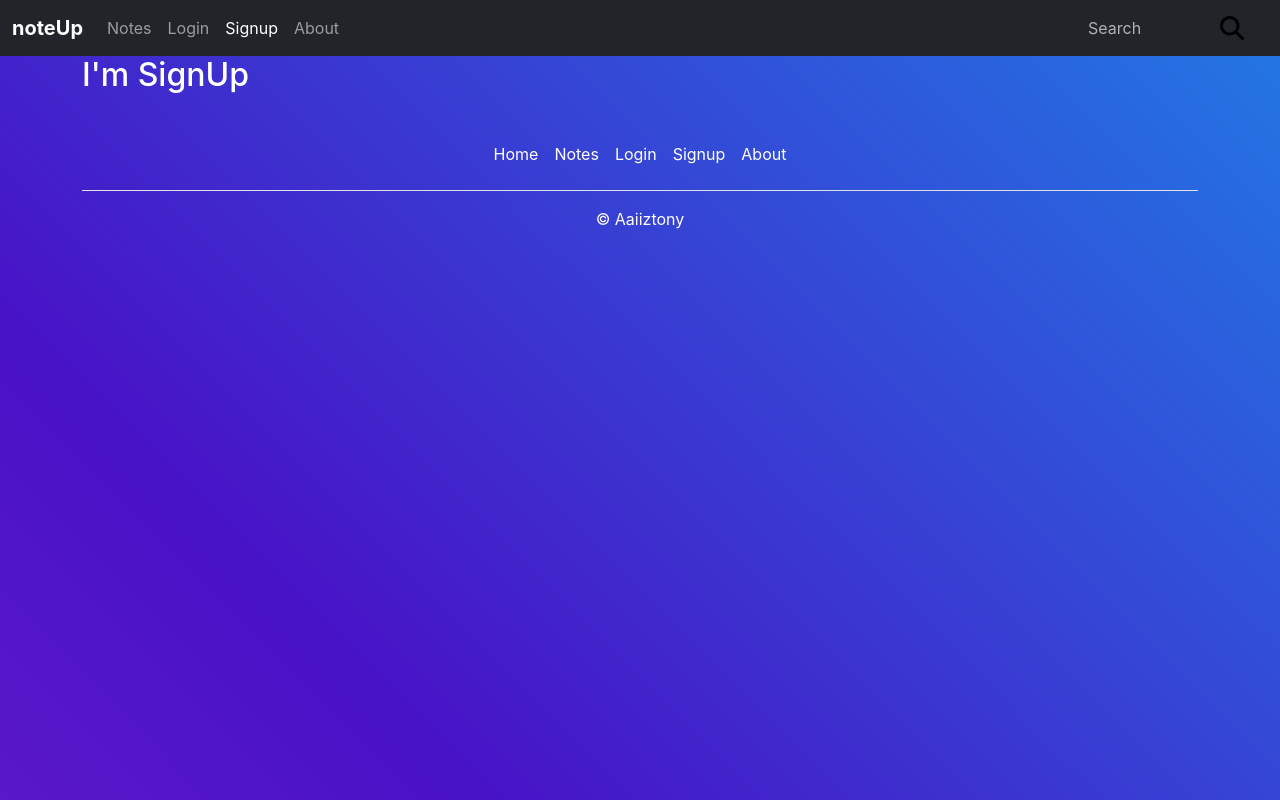
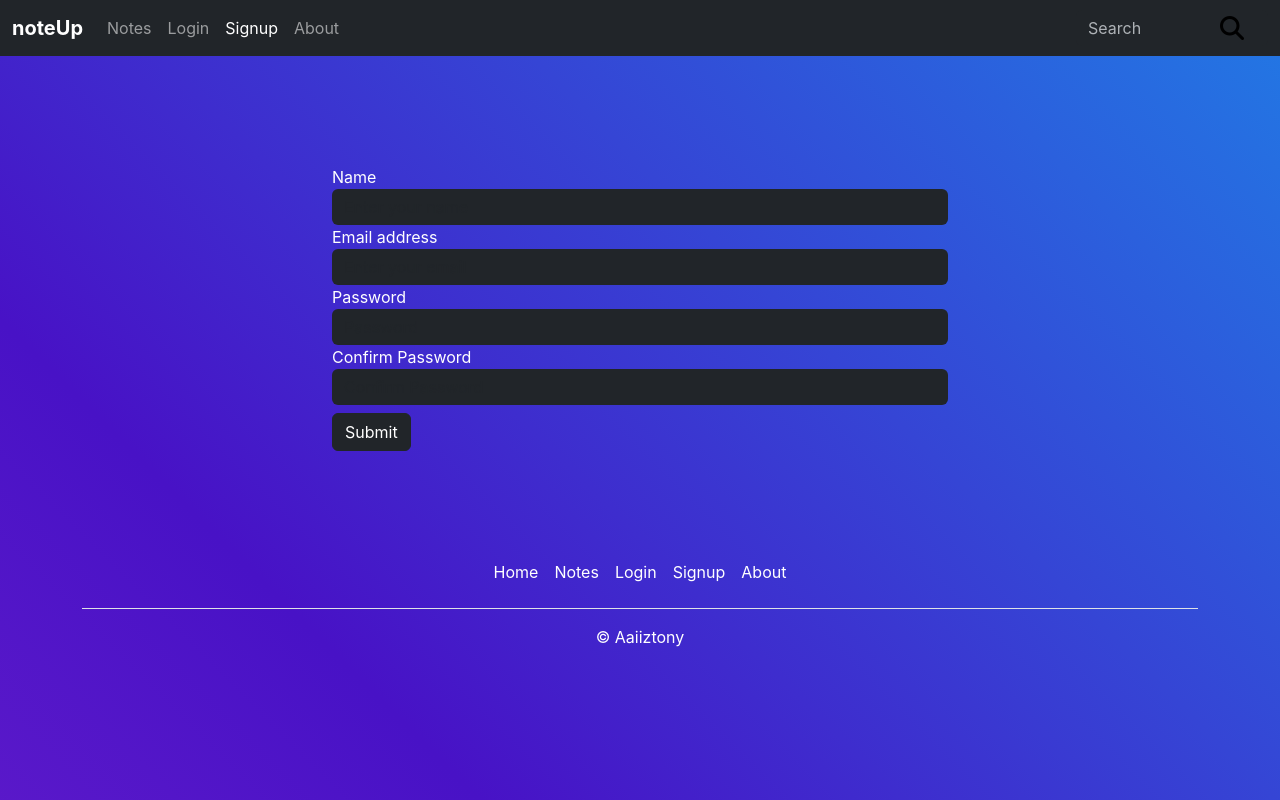
Before and after one commit to aaiiztony/noteup, a React (Create React App) app: page /signup in a window 1280 px wide. Built offline with nearby package versions, Linux system fonts and the light colour scheme.

Commit message:
added alert to login, signup and addnote

```diff
--- a/src/App.js
+++ b/src/App.js
@@ -1,4 +1,4 @@
-import React from "react";
+import React, { useState } from "react";
 import { Routes, Route } from "react-router-dom";
 import NoteState from "./context/notes/NoteState";
 import About from "./MyComponents/About";
@@ -8,17 +8,30 @@ import Login from "./MyComponents/Login";
 import Signup from "./MyComponents/Signup";
 import Navbar from "./MyComponents/Navbar";
 import Notes from "./MyComponents/Notes";
+import Alert from "./MyComponents/Alert";
 
 const App =()=> {
+   //Alert Display
+   const [alert, setAlert] = useState(null);
+   const showAlert = (message, type)=>{
+       setAlert({
+         msg : message,
+         type:  type
+       })
+       setTimeout(() => {
+         setAlert(null)
+       }, 2000);
+     }
     return(
         <>
             <NoteState>
                 <Navbar/>
+                <Alert alert={alert}/>
                 <Routes>
-                    <Route exact path="/" element={<Home/>}/>
-                    <Route exact path="/notes" element={<Notes/>}/>
-                    <Route exact path="/login" element={<Login/>}/>
-                    <Route exact path="/signup" element={<Signup/>}/>
+                    <Route exact path="/" element={<Home showAlert={showAlert}/>}  />
+                    <Route exact path="/notes" element={<Notes showAlert={showAlert}/>} />
+                    <Route exact path="/login" element={<Login showAlert={showAlert}/>} />
+                    <Route exact path="/signup" element={<Signup showAlert={showAlert}/>} />
                     <Route exact path="/about" element={<About/>}/>
                 </Routes>
                 <Footer/>
--- a/src/MyComponents/About.jsx
+++ b/src/MyComponents/About.jsx
@@ -19,10 +19,10 @@ const About = () => {
       </p>
       <div className="contact-btn text-center">
       <a href="http://www.linkedin.com/in/aaiztony">
-        <i class="fa-brands fa-linkedin mx-1 text-white fa-xl"></i>
+        <i className="fa-brands fa-linkedin mx-1 text-white fa-xl"></i>
       </a>
       <a href="mailto:aaiiztony@gmail.com">
-      <i class="fa-solid fa-envelope mx-1 text-white fa-xl"></i>
+      <i className="fa-solid fa-envelope mx-1 text-white fa-xl"></i>
       </a>
       </div>
     </div>
--- a/src/MyComponents/AddNotes.jsx
+++ b/src/MyComponents/AddNotes.jsx
@@ -1,7 +1,7 @@
 import React, { useContext, useState } from "react";
 import NoteContext from "../context/notes/NoteContext";
 
-const AddNotes = () => {
+const AddNotes = (props) => {
   //to use the state at any component, we use context
   const context = useContext(NoteContext);
   const { addNote, bgColor} = context; //destructuring to get the addNote function
@@ -14,6 +14,7 @@ const AddNotes = () => {
   //using the name and value as pair to populate our client side note
   const handleSubmit = () => {
     addNote(note.title, note.description, note.tag);
+    props.showAlert("Notes added successfully", "primary")
   };
   return (
     <div className="container my-2">
--- a/src/MyComponents/Alert.jsx
+++ b/src/MyComponents/Alert.jsx
@@ -1,15 +1,16 @@
-import React from "react";
+import React from 'react'
 
-export default function Alert() {
+const Alert = (props) => {
   return (
-    <div className="text-center" style={{ height: "7vh" }}>
-        <div
-          className={`text-white h-max p-2 bg-dark`}
-          role="alert"
-        >
-          Added a new note!
-        </div>
+  <div className="text-center" style={{height:"7vh"}}>
+      {props.alert && <div
+        className={`alert bg-${props.alert.type} text-white`}
+        role="alert"
+      >
+        <strong>{props.alert.msg}!</strong>
+      </div>}
+  </div>
+  )
+}
 
-    </div>
-  );
-}
+export default Alert
--- a/src/MyComponents/Home.jsx
+++ b/src/MyComponents/Home.jsx
@@ -2,11 +2,12 @@ import React from "react";
 import AddNotes from "./AddNotes";
 // import Alert from "./Alert";
 //add an alert component for notes add
-const Home = () => {
+const Home = (props) => {
+  const {showAlert} = props;
   return (
     //creating home component for further chnages in the futures
     <>
-      <AddNotes/>
+      <AddNotes showAlert={showAlert}/>
     </>
   );
 };
--- a/src/MyComponents/Login.jsx
+++ b/src/MyComponents/Login.jsx
@@ -1,7 +1,8 @@
 import React, { useContext, useState } from "react";
+import {useNavigate } from "react-router-dom";
 import NoteContext from "../context/notes/NoteContext";
-
-const Login = () => {
+const Login = (props) => {
+  const {showAlert} = props;
   const context = useContext(NoteContext);
   const {bgColor} = context;
   const style = {
@@ -14,6 +15,8 @@ const Login = () => {
   const handleChange = (e) => {
     setCredentials({ ...credentials, [e.target.name]: e.target.value });
   };
+  //useHistory is replaced with useNavigate in v6 of react router dom
+  const navigate = useNavigate();
   const handleFormData = async (e)=>{
     e.preventDefault();
     const response = await fetch('http://localhost:5000/api/auth/login', {
@@ -25,6 +28,15 @@ const Login = () => {
     });
     const json =  await response.json();
     console.log(json)
+    if (json.success){
+      //save the token
+      localStorage.setItem("token" , json.token);
+      navigate("/") // helps navigate to homepage;
+      showAlert("Login Success - hehehe, though don't note your passwords in noteUp","success");
+    }
+    else{
+      showAlert("Login Failed - You're password's wrong man!", "danger")
+    }
   }
   return (
     <div className="container w-50" style={style}>
@@ -66,5 +78,4 @@ const Login = () => {
     </div>
   );
 };
-
 export default Login;
--- a/src/MyComponents/Signup.jsx
+++ b/src/MyComponents/Signup.jsx
@@ -1,9 +1,102 @@
-import React from 'react'
+import React, { useContext, useState } from 'react'
+import { useNavigate } from 'react-router-dom';
+import NoteContext from '../context/notes/NoteContext';
 
-const Signup = () => {
+const Signup = (props) => {
+  const {showAlert} = props;
+  const context = useContext(NoteContext);
+  const {bgColor} = context;
+  const style = {
+    display: "flex",
+    flexDirection: "column",
+    minHeight:"50vh",
+    justifyContent: "center",
+  }
+  const [info, setInfo] = useState({name:"", email:"", password:"", cpassword:""})
+  const handleChange = (e) => {
+    setInfo({ ...info, [e.target.name]: e.target.value });
+  };
+  const navigate = useNavigate();
+  const handleSignUp = async (e)=>{
+    e.preventDefault();
+    const response = await fetch('http://localhost:5000/api/auth/signup', {
+      method: "POST",
+      headers: {
+        "Content-Type": "application/json",
+      },
+      body: JSON.stringify({name: info.name, email: info.email, password: info.password})
+    });
+    const json =  await response.json();
+    console.log(json)
+    if (json.success){
+      //save the token
+      localStorage.setItem("token" , json.token)
+      showAlert("Successfully Logged in","primary");
+      navigate("/") // helps navigate to the homepage
+    }
+    else{
+      showAlert("Account already exists, try forget passsword", "Danger")
+    }
+  }
   return (
-    <div className='container'>
-      <h2>I'm SignUp</h2>
+    <div className="container w-50" style={style}>
+    <form onSubmit={handleSignUp}>
+      <div className="form-group">
+        <label htmlFor="exampleInputEmail1">Name</label>
+        <input
+          type="text"
+          className="form-control text-white"
+          placeholder="Enter your name"
+          style={bgColor}
+          name="name"
+          value={info.name}
+          onChange={handleChange}
+        />
+        <label htmlFor="exampleInputEmail1">Email address</label>
+        <input
+          type="email"
+          className="form-control text-white"
+          id="exampleInputEmail1"
+          aria-describedby="emailHelp"
+          placeholder="Enter your email"
+          style={bgColor}
+          name="email"
+          value={info.email}
+          onChange={handleChange}
+        />
+      </div>
+      <div className="form-group">
+        <label htmlFor="exampleInputPassword1">Password</label>
+        <input
+          type="password"
+          className="form-control text-white"
+          id="exampleInputPassword1"
+          placeholder="Password"
+          style={bgColor}
+          name="password"
+          value={info.password}
+          onChange={handleChange}
+          required
+          minLength={6}
+        />
+        <label htmlFor="exampleInputPassword1">Confirm Password</label>
+        <input
+          type="password"
+          className="form-control text-white"
+          id="exampleInputPassword1"
+          placeholder="Confirm Password"
+          style={bgColor}
+          name="cpassword"
+          value={info.cpassword}
+          onChange={handleChange}
+          required
+          minLength={6}
+        />
+      </div>
+      <button type="submit" className="btn btn-dark my-2">
+        Submit
+      </button>
+    </form>
     </div>
   )
 }
--- a/src/context/notes/NoteState.jsx
+++ b/src/context/notes/NoteState.jsx
@@ -21,6 +21,7 @@ const NoteState = (props) => {
     });
     const json = await response.json();
     setNotes(json);
+    console.log("Note fetching complete")
   }
                         //add notes
   const addNote= async(title, description, tag)=>{
@@ -34,6 +35,7 @@ const NoteState = (props) => {
     });
     const json = await response.json();
     setNotes(notes.concat(json));
+    console.log("New Note Added");
   }
                       //delete notes
   const deleteNote= async(id)=>{
@@ -45,11 +47,13 @@ const NoteState = (props) => {
         "auth-token":"eyJhbGciOiJIUzI1NiIsInR5cCI6IkpXVCJ9.eyJ1c2VyIjp7ImlkIjoiNjQwMWM0YWFmYjZjZGVlMTBiZGU0MDkxIn0sImlhdCI6MTY3NzkxMDYyNH0.Tf5aA6TNLuivu2cqkwe-QgZ5KV6kPtT1J6bf_gMdSCc"
       },
     });
-    //frontend logic for delete
+    //frontend logic
     const afterDelete = notes.filter((note)=>{return note._id!==id})
     setNotes(afterDelete);
-    console.log(response.json());
+    const json = await response.json();
+    console.log("Note id", json.notes._id,"deleted successfully");
   }
+
                       //update notes
   const updateNote = async (id, tag, title, description)=>{
     const response = await fetch(`${host}/api/notes/updatenotes/${id}`, {
@@ -60,13 +64,18 @@ const NoteState = (props) => {
       },
     body: JSON.stringify({title, description, tag})
   });
+  const json = await response.json();
+  console.log("Note id", json.notes._id,"updated!");
+  let newNotes = await JSON.parse(JSON.stringify(notes));
   //logic for frontend
-  let newNotes = JSON.parse(JSON.stringify(notes));
   for (let i=0; i<newNotes.length;i++){
+    const element = newNotes[i];
+    if (element._id === id){
     newNotes[i].title = title;
     newNotes[i].description = description;
     newNotes[i].tag = tag;
     break
+  }
   }
   setNotes(newNotes)
   }
```
